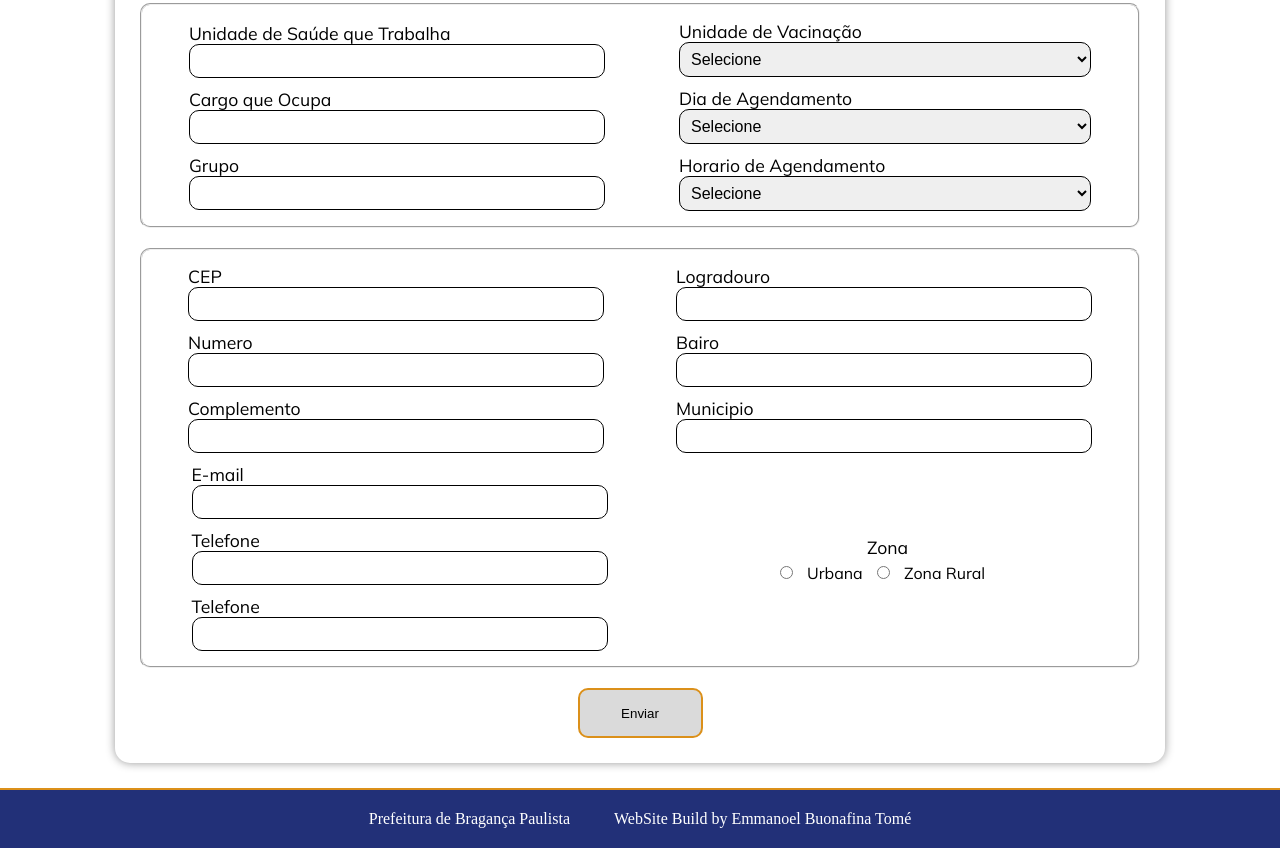
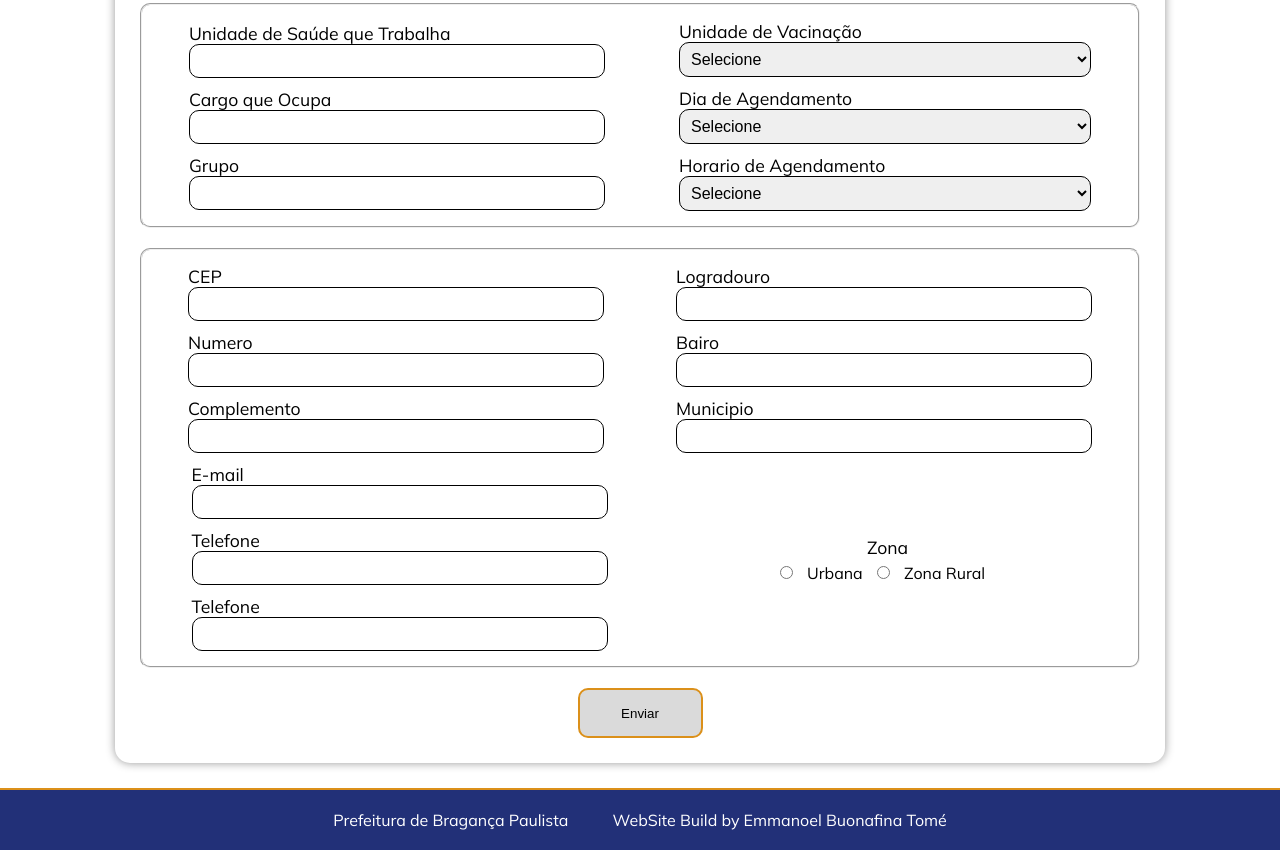
Before and after one commit to EmmanoelBuonafinaTome/agendamento-covid-19, a plain HTML site: page index.html in a window 1280 px wide. Shown: the part 634-1484 px from the top of the page. Drawn offline with Linux system fonts and the light colour scheme.

Commit message:
VERSÃO 1.1

```diff
--- a/style/footer.css
+++ b/style/footer.css
@@ -2,6 +2,7 @@ footer{
     background-color: var(--color02);
     border-top: 2px solid var(--color03);
     text-align: center;
+    font-family: var(--font01);
 }
 
 footer > p{
```
